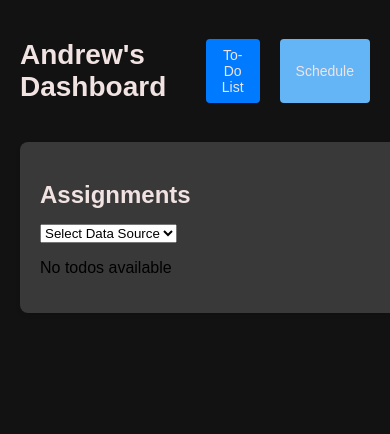
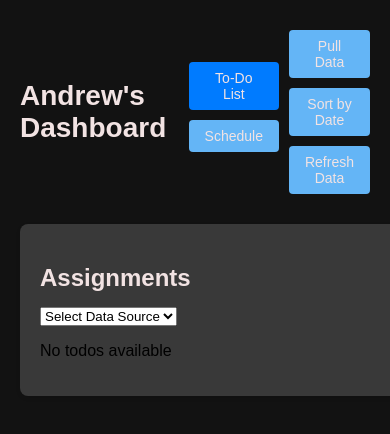
Before and after one commit to AndyP251/Portfolio, a Django app: template personalwork/templates/dashboard.html in a window 390 px wide. Shown: the top 434 px of the page. Run offline with Django 5.2, Linux system fonts and the light colour scheme; the template is opened without the code that fills it, so the values that code supplies are empty.

Commit message:
Mobile Integration [Working]

```diff
--- a/personalwork/templates/dashboard.html
+++ b/personalwork/templates/dashboard.html
@@ -48,9 +48,6 @@
     .dashboard-title {
         font-size: 28px;
         color: var(--text-color);
-    }
-    .dashboard-actions button {
-        margin-left: 10px;
     }
     .dashboard-content {
         display: flex;
@@ -293,6 +290,12 @@
     color: #ff5252; /* Change color on hover for better visibility */
 }
 
+.dashboard-actions {
+    display: flex;
+    gap: 10px;
+    margin-bottom: 10px; /* Add space between sections */
+    margin-left: 10px;
+}
 /* General styles for mobile and desktop */
 .dashboard-actions.mobile-only {
     display: none; /* Hide by default */
@@ -302,12 +305,17 @@
     display: flex; /* Show by default */
 }
 
+.action-buttons {
+    margin-top: 10px; /* Space above action buttons */
+}
 
 /* Make the dropdown responsive */
 @media (max-width: 768px) {
     .dashboard-actions.mobile-only {
         display: flex; /* Show only on small screens */
         gap: 10px;
+        flex-direction: column; /* Stack buttons vertically on mobile */
+        align-items: flex-start; /* Align buttons to the left */
     }
 
     .dashboard-actions.desktop-only {
@@ -375,6 +383,15 @@
             <button onclick="toggleView('schedule')" id='view-schedule' class="btn btn-secondary">Schedule</button>
         </div>
 
+        <!-- Action Buttons -->
+        <div class="dashboard-actions mobile-only action-buttons">
+            <button onclick="pullCombinedData()" id='pull-all-data' class="btn btn-secondary">Pull Data</button>
+            <button onclick="sortData()" id="sort-todos" class="btn btn-secondary">Sort by Date</button>
+            <button id="refresh-button" class="btn btn-secondary" onclick="refreshData()">Refresh Data</button>
+            <button id="add-schedule-button" class="btn btn-secondary">Add Schedule</button>
+        </div>
+
+
         <div class="dashboard-actions desktop-only">
             <button onclick="pullCombinedData()" id='pull-all-data' class="btn btn-primary">Pull Data</button>
             <button onclick="sortData()" id="sort-todos" class="btn btn-secondary">Sort by Date</button>
@@ -424,9 +441,7 @@
     </div>
     <div class="dashboard-content">
         <div class="todo-list">
-
             <h2>Assignments</h2>
-
             <form method="GET" id="filter-form">
                 <select name="data_source" id="data-source-dropdown" onchange="document.getElementById('filter-form').submit();">
                     <option value="">Select Data Source</option>
--- a/projectWebsite/settings.py
+++ b/projectWebsite/settings.py
@@ -13,7 +13,7 @@ BASE_DIR = Path(__file__).resolve().parent.parent
 SECRET_KEY = os.getenv("DJANGO_SECRET_KEY", get_random_secret_key())
 DEBUG = os.getenv("DEBUG", "False") == "True"
 # DEBUG = True
-ALLOWED_HOSTS = os.getenv("DJANGO_ALLOWED_HOSTS", "127.0.0.1,localhost").split(",")
+ALLOWED_HOSTS = ["172.20.10.7"]#os.getenv("DJANGO_ALLOWED_HOSTS", "127.0.0.1,localhost, 172.27.80.1").split(",")
 DEVELOPMENT_MODE = os.getenv("DEVELOPMENT_MODE", "False") == "True"
 INSTALLED_APPS = [
     'django.contrib.admin',
```
